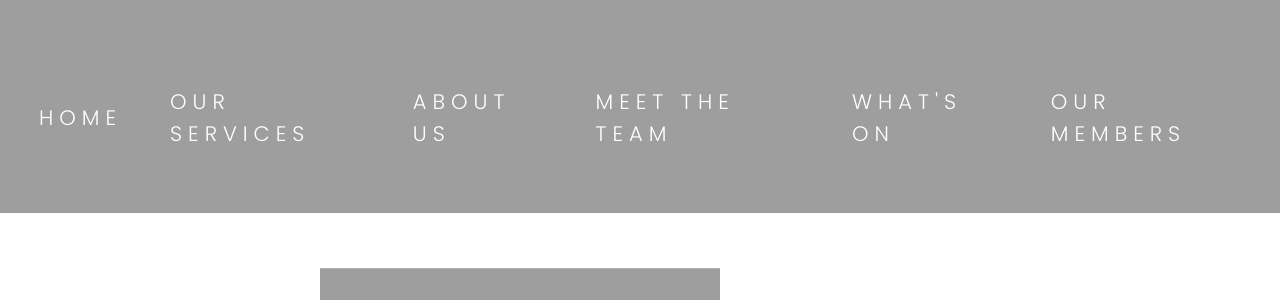
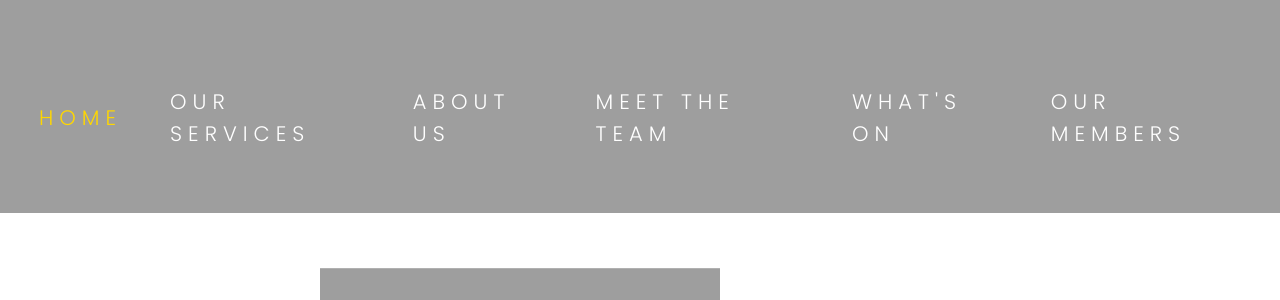
Before and after one commit to kemtol/wellspace, a Jekyll site: the page built from index.html, in a window 1280 px wide and 900 px high, scrolled down 503 px. Shown: the part 150-450 px from the top of the window. Built offline with Jekyll 4.4.1, drawn with Linux system fonts in a browser that asks for light colours; nearby versions of some CDN libraries; library files that are not in the unit come from our copies.

Commit message:
no message

```diff
--- a/_includes/jumbotron.html
+++ b/_includes/jumbotron.html
@@ -9,7 +9,7 @@
                 </div>
                 <div class="col-12">
                     <ul id="jumbotron--nav" class="d-flex justify-content-center  align-items-center mt-5">
-                        {% if page.permalink == "" %}<li class="p-4 active">{% else %}<li class="p-4">{% endif %}
+                        {% if page.url == "/" %}<li class="p-4 active">{% else %}<li class="p-4">{% endif %}
                             <a href="{{site.baseurl}}">
                                 HOME
                             </a>
```
